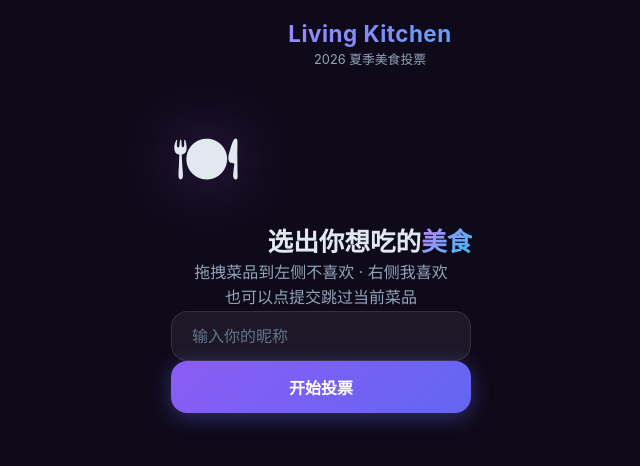
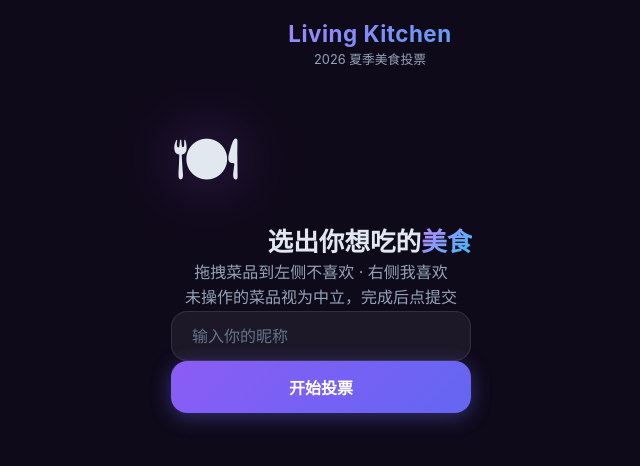
Before and after one commit to Diaragm5039/living-kitchen-vote, a Flask app: page / in a window 1280 px wide. Shown: the top 466 px of the page, without its empty margins (270-910 px from the left). Run offline with Flask 3, Linux system fonts and the light colour scheme.

Commit message:
fix: 提交按钮改为提交全部投票并展示结果
- 拖拽到左右两侧记录喜欢/不喜欢
- 未操作的菜品在点提交时批量标记为 neutral
- 提交后直接跳转结果页面
- 更新欢迎页说明文字

```diff
--- a/templates/index.html
+++ b/templates/index.html
@@ -333,7 +333,7 @@ input{font:inherit;color:inherit}
     <div class="welcome fade-in">
       <div class="logo">🍽</div>
       <h2>选出你想吃的<span>美食</span></h2>
-      <p>拖拽菜品到左侧不喜欢 · 右侧我喜欢<br>也可以点提交跳过当前菜品</p>
+      <p>拖拽菜品到左侧不喜欢 · 右侧我喜欢<br>未操作的菜品视为中立，完成后点提交</p>
       <div class="input-group">
         <input id="nickname-input" type="text" placeholder="输入你的昵称" maxlength="20" autocomplete="off">
       </div>
@@ -363,7 +363,7 @@ input{font:inherit;color:inherit}
     <div class="drop-zone like-zone" id="zone-like">我喜欢 ♥</div>
     <div class="card-grid" id="card-grid"></div>
     <div class="submit-bar">
-      <button class="submit-btn" id="btn-submit" onclick="submitNeutral()">提交</button>
+      <button class="submit-btn" id="btn-submit" onclick="submitAll()">提交</button>
     </div>
   </div>
 
@@ -676,24 +676,23 @@ function dropVote(voteType) {
   }, 350);
 }
 
-// ── Submit Neutral ──
-function submitNeutral() {
-  if (remainingDishes.length === 0) return;
-  const dish = remainingDishes[0];
-  const cardEl = document.getElementById('card-grid').firstElementChild;
-  if (cardEl) {
-    cardEl.style.transition = 'opacity .3s, transform .3s';
-    cardEl.style.opacity = '0';
-    cardEl.style.transform = 'translateY(20px)';
+// ── Submit All Votes ──
+async function submitAll() {
+  const btn = document.getElementById('btn-submit');
+  btn.disabled = true;
+  btn.textContent = '提交中...';
+
+  // All remaining (untouched) dishes count as neutral
+  if (remainingDishes.length > 0) {
+    await Promise.all(remainingDishes.map(d =>
+      submitVote(d.id, 'neutral').catch(() => {})
+    ));
+    votedCount += remainingDishes.length;
+    remainingDishes = [];
+    updateProgress();
   }
-  submitVote(dish.id, 'neutral');
-  setTimeout(() => {
-    if (cardEl) cardEl.remove();
-    remainingDishes = remainingDishes.filter(d => d.id !== dish.id);
-    votedCount++;
-    updateProgress();
-    if (remainingDishes.length === 0) showResults();
-  }, 300);
+
+  showResults();
 }
 
 // ── Submit Vote ──
```
